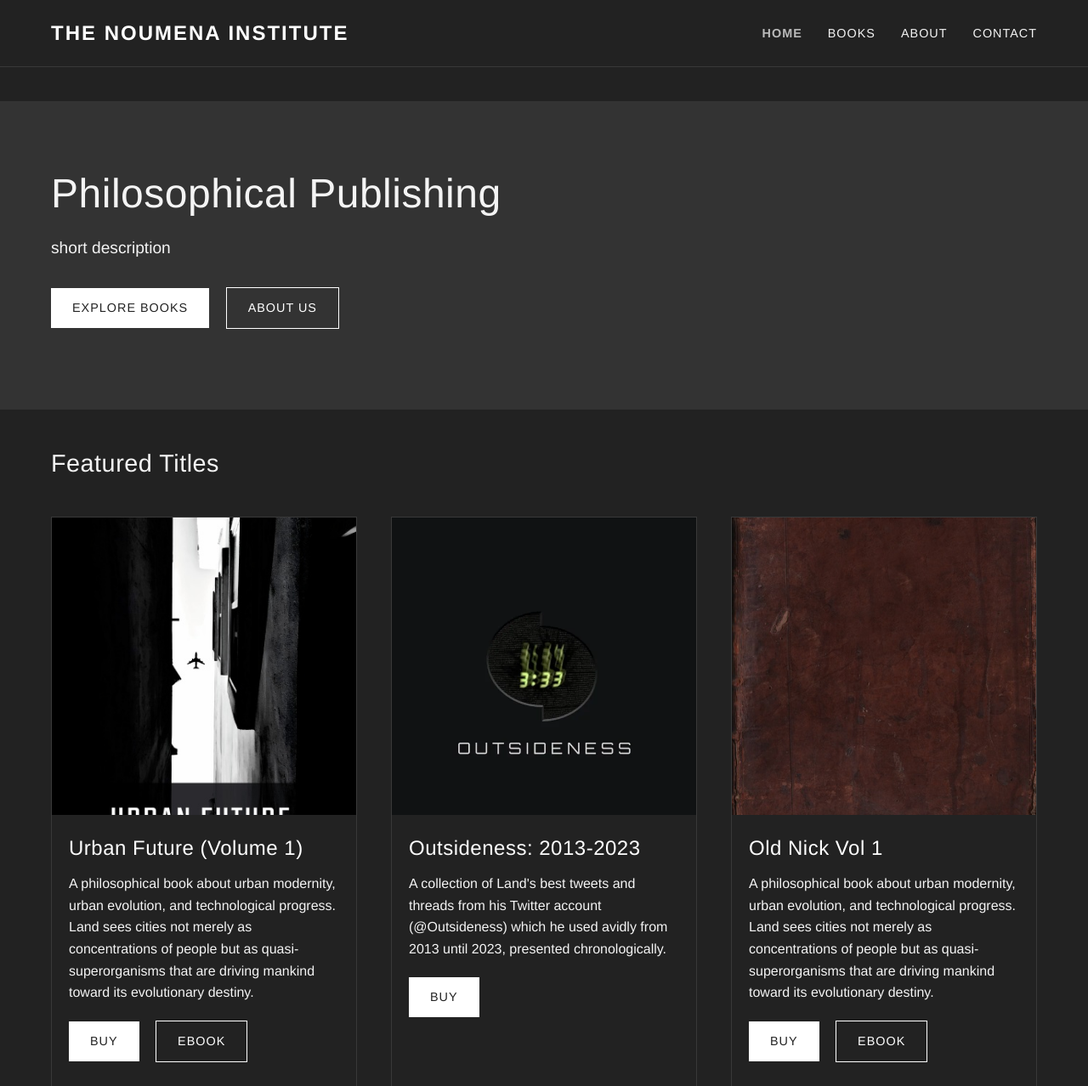
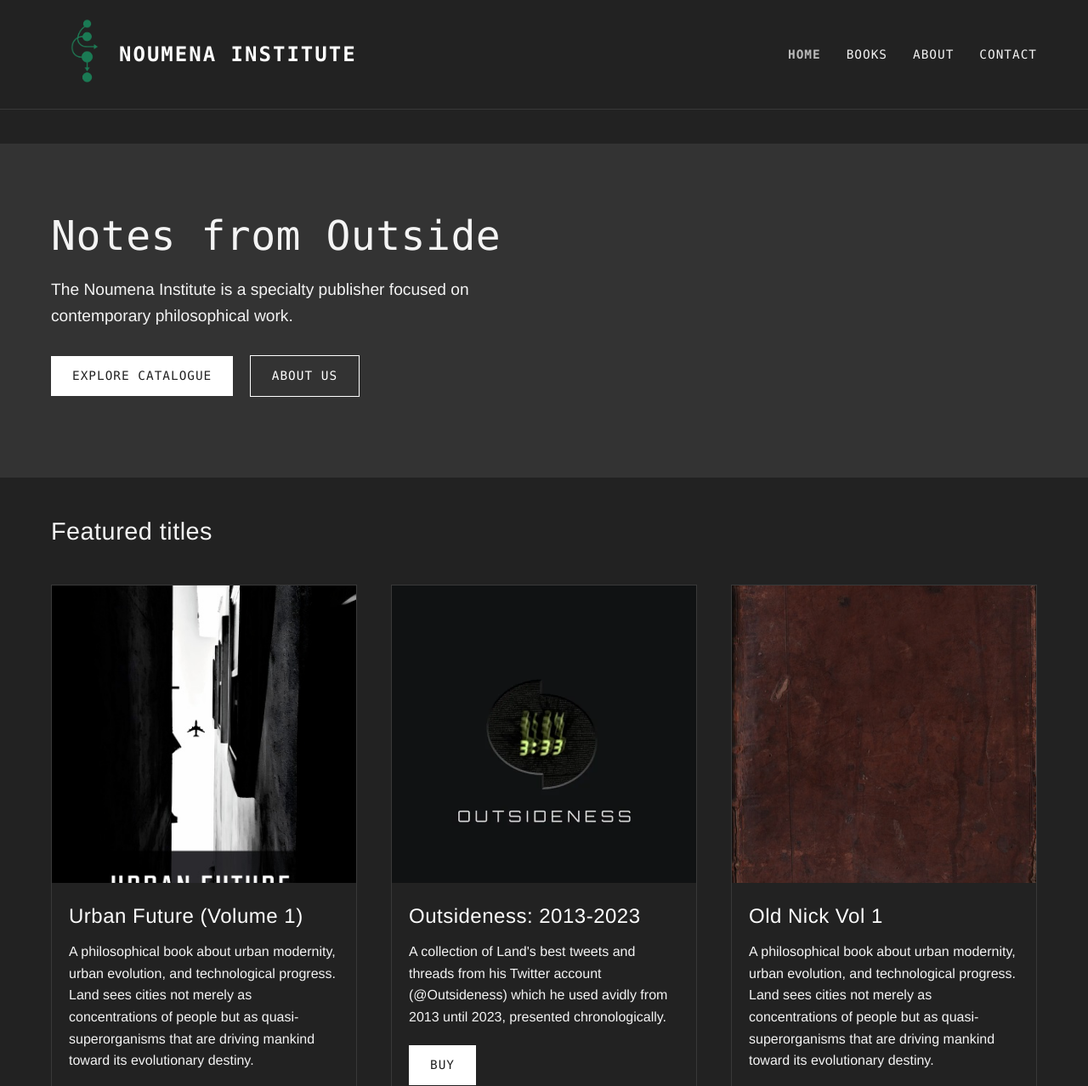
Before and after one commit to yapishu/n-i, a plain HTML site: page index.html in a window 1280 px wide. Shown: the top 1278 px of the page at 85% size. Drawn offline with Linux system fonts and the light colour scheme.

Commit message:
update style, readme, more json content

```diff
--- a/css/style.css
+++ b/css/style.css
@@ -19,6 +19,11 @@ body {
     background-color: var(--bg-color);
     color: var(--text-color);
     line-height: 1.6;
+}
+
+a {
+    color: #fff;
+    font-family: 'SF Mono', 'Roboto Mono', 'Menlo', 'Consolas', 'Liberation Mono', monospace;
 }
 
 h1, h2, h3 {
@@ -100,6 +105,7 @@ nav a:hover, nav a.active {
     font-size: 3rem;
     margin-bottom: 20px;
     line-height: 1.2;
+    font-family: 'SF Mono', 'Roboto Mono', 'Menlo', 'Consolas', 'Liberation Mono', monospace;
 }
 
 .hero p {
@@ -211,7 +217,6 @@ nav a:hover, nav a.active {
 
 .contact-info {
     max-width: 600px;
-    margin: 30px auto;
 }
 
 .contact-item {
@@ -273,3 +278,14 @@ footer {
         font-size: 2rem;
     }
 }
+
+.branding {
+    display: flex;
+    align-items: center;
+}
+
+.logo-image {
+    height: 5em;
+    aspect-ratio: 1 / 1;
+    object-fit: contain;
+}
--- a/data/content.json
+++ b/data/content.json
@@ -1,10 +1,13 @@
 {
-    "heroText": "short description",
-
+    "main": {
+      "heroTitle": "Notes from Outside",
+      "heroText": "The Noumena Institute is a specialty publisher focused on contemporary philosophical work.",
+      "footerText": "© 2025 The Noumena Institute. All rights reserved."
+    },
     "about": [
-      "put whatever you want here"
+      "paragraph 1 Lorem ipsum dolor sit amet, consectetur adipiscing elit, sed do eiusmod tempor incididunt ut labore et dolore magna aliqua.",
+      "paragraph 2 Ut enim ad minim veniam, quis nostrud exercitation ullamco laboris nisi ut aliquip ex ea commodo consequat. Duis aute irure dolor in reprehenderit in voluptate velit esse cillum dolore eu fugiat nulla pariatur. Excepteur sint occaecat cupidatat non proident, sunt in culpa qui officia deserunt mollit anim id est laborum."
     ],
-
     "contact": [
       {
         "type": "Email",
@@ -12,9 +15,7 @@
       },
       {
         "type": "X",
-        "value": "@noumena_noumeno"
+        "value": "noumena_noumeno"
       }
-    ],
-
-    "footerText": "© 2025 The Noumena Institute. All rights reserved."
+    ]
   }
--- /dev/null
+++ b/data/featured-books.json
@@ -0,0 +1,24 @@
+[
+    {
+      "title": "Urban Future (Volume 1)",
+      "author": "Nick Land",
+      "description": "A philosophical book about urban modernity, urban evolution, and technological progress. Land sees cities not merely as concentrations of people but as quasi-superorganisms that are driving mankind toward its evolutionary destiny.",
+      "coverImage": "images/urban-future.jpg",
+      "buyLink": "http://www.lulu.com/shop/nick-land-and-noumena-institute/urban-future/hardcover/product-jeq7yv7.html",
+      "ebookLink": "https://play.google.com/store/books/details?id=MolLEQAAQBAJ"
+    },
+    {
+      "title": "Outsideness: 2013-2023",
+      "author": "Nick Land",
+      "description": "A collection of Land's best tweets and threads from his Twitter account (@Outsideness) which he used avidly from 2013 until 2023, presented chronologically.",
+      "coverImage": "images/outsideness.webp",
+      "buyLink": "https://www.amazon.com/dp/0646712705"
+    },
+    {
+      "title": "Old Nick Vol 1",
+      "author": "Nick Land",
+      "description": "A philosophical book about urban modernity, urban evolution, and technological progress. Land sees cities not merely as concentrations of people but as quasi-superorganisms that are driving mankind toward its evolutionary destiny.",
+      "buyLink": "http://www.lulu.com/shop/nick-land-and-noumena-institute/urban-future/hardcover/product-jeq7yv7.html",
+      "ebookLink": "https://play.google.com/store/books/details?id=MolLEQAAQBAJ"
+    }
+]
--- a/index.html
+++ b/index.html
@@ -3,13 +3,18 @@
 <head>
     <meta charset="UTF-8">
     <meta name="viewport" content="width=device-width, initial-scale=1.0">
-    <title>The Noumena Institute</title>
+    <title>Noumena Institute</title>
     <link rel="stylesheet" href="css/style.css">
 </head>
 <body>
     <header>
         <div class="container">
-            <a href="#" class="logo" data-page="home">THE NOUMENA INSTITUTE</a>
+            <div class="branding">
+                <a href="/">
+                    <img src="images/spiral-logo.png" alt="Noumena Logo" class="logo-image">
+                    <a href="#" class="logo" data-page="home">NOUMENA INSTITUTE</a>
+                </a>
+            </div>
             <nav>
                 <ul>
                     <li><a href="#" class="nav-link active" data-page="home">Home</a></li>
@@ -25,18 +30,18 @@
     <section id="home" class="section active">
         <div class="hero">
             <div class="container">
-                <h1>Philosophical Publishing</h1>
-                <p id="heroText">The Noumena Institute is a specialty publisher focused on contemporary philosophical works that explore the boundaries of thought.</p>
+                <h1 id="heroTitle"></h1>
+                <p id="heroText"></p>
                 <div>
-                    <a href="#" class="btn" data-page="books">Explore Books</a>
-                    <a href="#" class="btn btn-outline" data-page="about">About Us</a>
+                    <a href="#" class="btn" data-page="books">Explore catalogue</a>
+                    <a href="#" class="btn btn-outline" data-page="about">About us</a>
                 </div>
             </div>
         </div>
 
         <div class="featured-section">
             <div class="container">
-                <h2>Featured Titles</h2>
+                <h2>Featured titles</h2>
                 <div id="featuredBooks" class="book-grid">
                     <!-- loaded via js -->
                 </div>
@@ -47,9 +52,7 @@
     <!-- Books -->
     <section id="books" class="section">
         <div class="container">
-            <h1>Our Books</h1>
-            <p>Explore our catalog of philosophical works examining contemporary thought.</p>
-
+            <h1>Catalogue</h1>
             <div id="allBooks" class="book-grid">
                 <!-- loaded via js -->
             </div>
@@ -60,7 +63,7 @@
     <section id="about" class="section">
         <div class="about-section">
             <div class="container">
-                <h1>About The Noumena Institute</h1>
+                <h1>About Noumena Institute</h1>
                 <div class="about-content">
                     <div id="aboutText" class="about-text">
                         <!-- loaded via js -->
@@ -86,7 +89,7 @@
 
     <footer>
         <div class="container">
-            <p id="footerText">© 2025 The Noumena Institute. All rights reserved.</p>
+            <p id="footerText">© 2025 Noumena Institute. All rights reserved.</p>
         </div>
     </footer>
 
--- a/js/site.js
+++ b/js/site.js
@@ -9,9 +9,13 @@ async function loadSiteContent() {
         const booksResponse = await fetch('data/books.json');
         const booksData = await booksResponse.json();
 
+        const featuredResponse = await fetch('data/featured-books.json');
+        const featuredBooksData = await featuredResponse.json();
+
         const contentResponse = await fetch('data/content.json');
         const contentData = await contentResponse.json();
 
+        populateFeaturedBooks(featuredBooksData);
         populateBooks(booksData);
         populateSiteContent(contentData);
 
@@ -20,15 +24,16 @@ async function loadSiteContent() {
     }
 }
 
-function populateBooks(booksData) {
+function populateFeaturedBooks(featuredBooksData) {
     const featuredBooksContainer = document.getElementById('featuredBooks');
-    const featuredBooks = booksData;
 
     featuredBooksContainer.innerHTML = '';
-    featuredBooks.forEach(book => {
+    featuredBooksData.forEach(book => {
         featuredBooksContainer.appendChild(createBookCard(book));
     });
+}
 
+function populateBooks(booksData) {
     const allBooksContainer = document.getElementById('allBooks');
 
     allBooksContainer.innerHTML = '';
@@ -61,8 +66,13 @@ function createBookCard(book) {
 }
 
 function populateSiteContent(contentData) {
-    if (contentData.heroText) {
-        document.getElementById('heroText').textContent = contentData.heroText;
+    if (contentData.main) {
+        if (contentData.main.heroTitle) {
+            document.querySelector('#home .hero h1').textContent = contentData.main.heroTitle;
+        }
+        if (contentData.main.heroText) {
+            document.getElementById('heroText').textContent = contentData.main.heroText;
+        }
     }
 
     if (contentData.about) {
@@ -84,17 +94,22 @@ function populateSiteContent(contentData) {
             const contactItem = document.createElement('div');
             contactItem.className = 'contact-item';
 
+            let valueHtml = item.value;
+
+            if (item.type.toLowerCase() === 'email') {
+                valueHtml = `<a href="mailto:${item.value}">${item.value}</a>`;
+            } else if (item.type.toLowerCase() === 'x') {
+                const handle = item.value.startsWith('@') ? item.value.slice(1) : item.value;
+                valueHtml = `<a href="https://twitter.com/${handle}" target="_blank">@${handle}</a>`;
+            }
+
             contactItem.innerHTML = `
                 <h3>${item.type}</h3>
-                <p>${item.value}</p>
+                <p>${valueHtml}</p>
             `;
 
             contactContainer.appendChild(contactItem);
         });
-    }
-
-    if (contentData.footerText) {
-        document.getElementById('footerText').textContent = contentData.footerText;
     }
 }
 
```
Also changed, not shown: images/spiral-logo.png (added), images/spiral.png (added), 1 other file.
